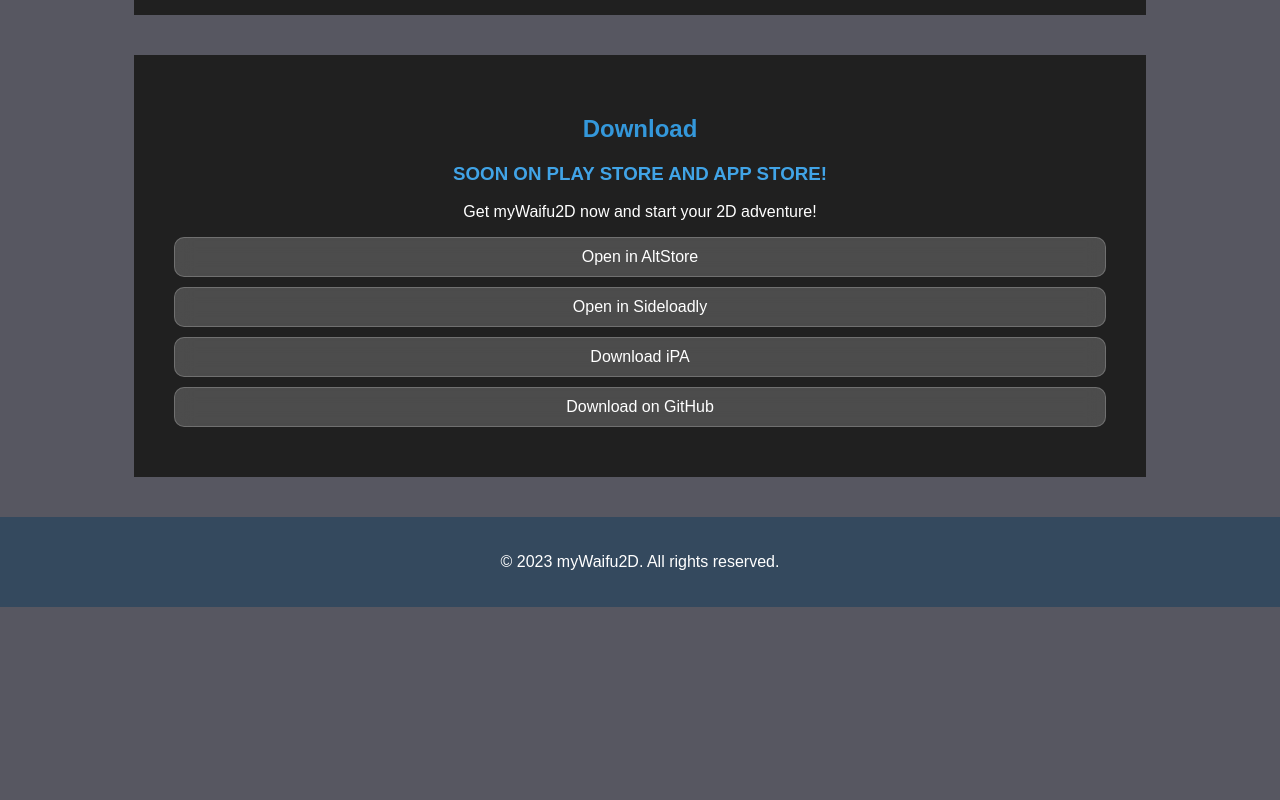
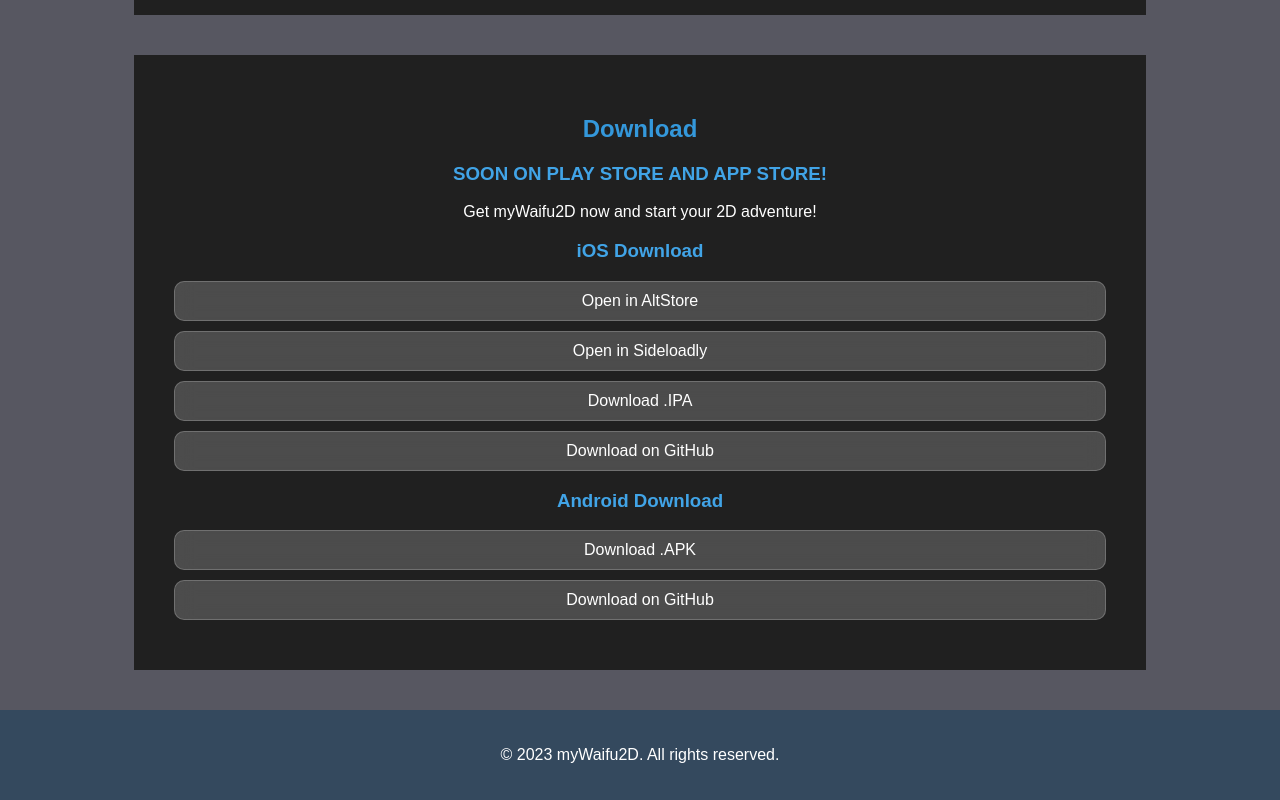
Before and after one commit to cranci1/myWaifu2D, a plain HTML site: page index.html in a window 1280 px wide. Shown: the part 2578-3378 px from the top of the page. Before the commit the page ends 3185 px from the top, so only its background shows below. Drawn offline with Linux system fonts and the light colour scheme.

Commit message:
android download

```diff
--- a/index.html
+++ b/index.html
@@ -89,6 +89,8 @@
         <h3>SOON ON PLAY STORE AND APP STORE!</h3>
         <p>Get myWaifu2D now and start your 2D adventure!</p>
 
+        <h3>iOS Download</h3>
+
         <a href="altstore://install?url=https://github.com/cranci1/waifu2D/raw/main/ipa/waifu2D.ipa" class="glass-button">
             Open in AltStore
         </a>
@@ -98,13 +100,22 @@
         </a>
 
         <a href="https://github.com/cranci1/waifu2D/raw/main/ipa/waifu2D.ipa" class="glass-button">
-            Download iPA
+            Download .IPA
         </a>
 
         <a href="https://github.com/cranci1/waifu2D/releases/latest" class="glass-button">
             Download on GitHub
         </a>
 
+        <h3>Android Download</h3>
+
+        <a href="https://github.com/cranci1/waifu2D-android/raw/main/apk/app-debug.apk" class="glass-button">
+            Download .APK
+        </a>
+
+        <a href="https://github.com/cranci1/waifu2D-android/releases/latest" class="glass-button">
+            Download on GitHub
+        </a>
 
     </section>
 
```
